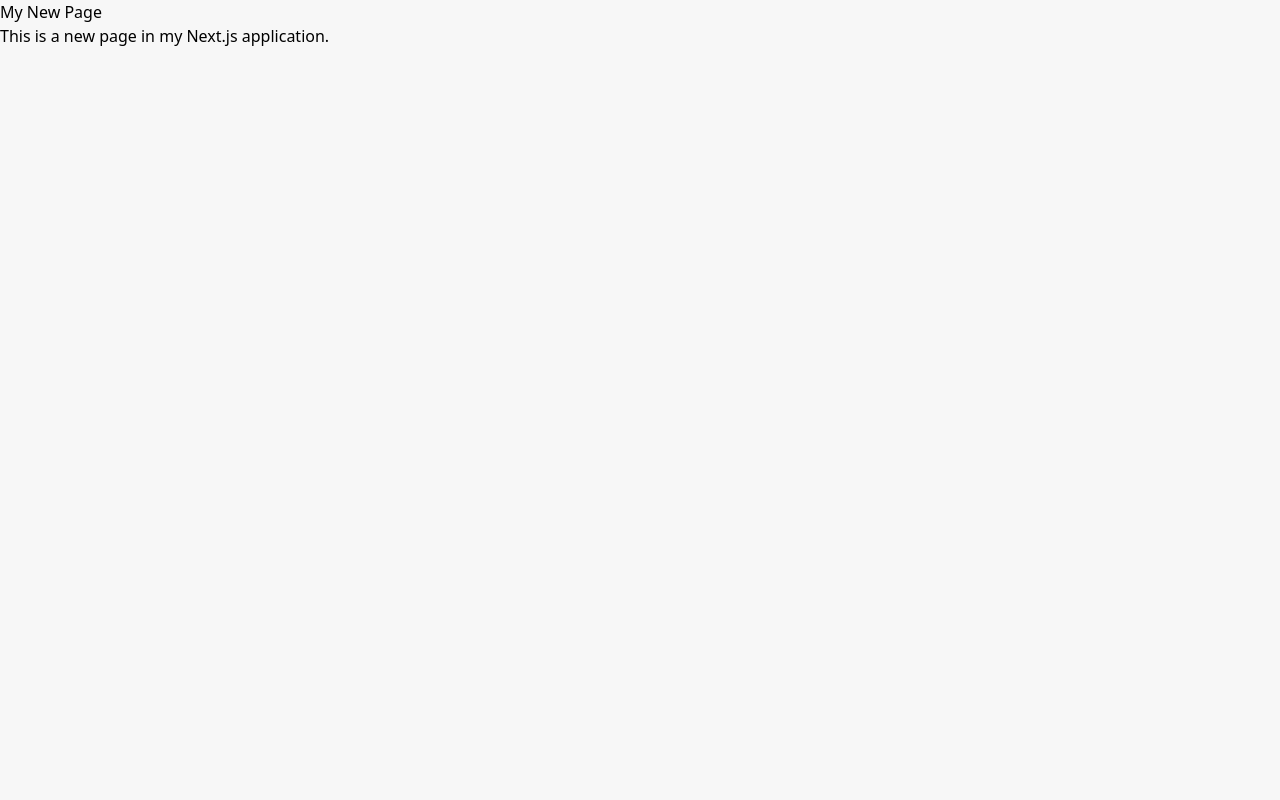
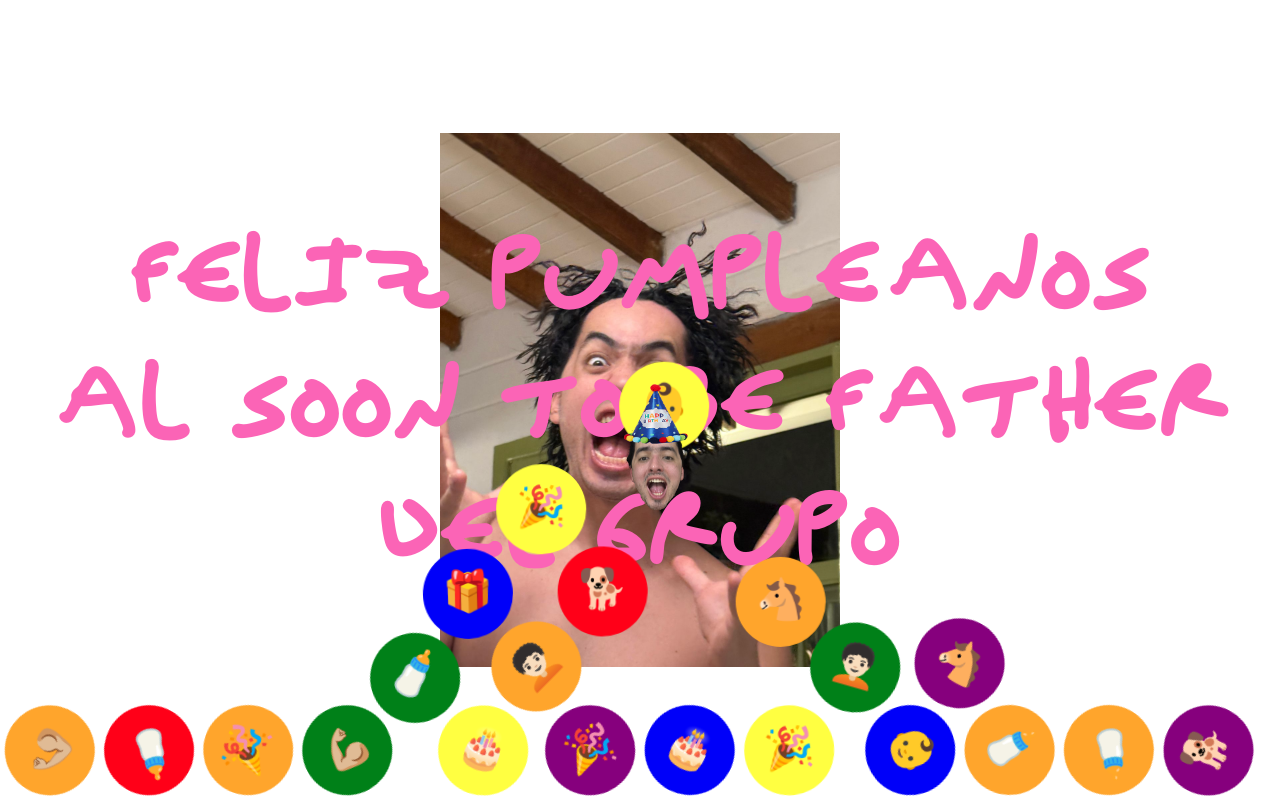
Before and after one commit to camilo0o0o/portfolio, a Next.js app: page /donma in a window 1280 px wide. Built offline with nearby package versions, Linux system fonts and the light colour scheme; a web font is replaced by a local one.

Commit message:
Create birthday card

```diff
--- a/src/app/donma/page.tsx
+++ b/src/app/donma/page.tsx
@@ -1,8 +1,212 @@
+"use client";
+
+import { useEffect, useRef, useState } from 'react';
+import Matter from 'matter-js';
+import { mileins } from '@/app/fonts';
+
+const prideColors = [
+  '#FF0018', // Red
+  '#FFA52C', // Orange
+  '#FFFF41', // Yellow
+  '#008018', // Green
+  '#0000F9', // Blue
+  '#86007D'  // Purple
+];
+
+const emojis = [
+  '🎂', // birthday cake
+  '🎈', // balloon
+  '🎉', // party popper
+  '🧑🏻‍🦱', // confetti
+  '🎁', // gift
+  '👶', // baby
+  '🍼', // baby bottle
+  '🐴', // heart with ribbon
+  '🐕', // sparkles
+  '💪🏼', // glowing star
+];
+
 export default function Donma() {
-    return (
-      <div>
-        <h1>My New Page</h1>
-        <p>This is a new page in my Next.js application.</p>
+  const containerRef = useRef<HTMLDivElement>(null);
+  const engineRef = useRef<Matter.Engine | null>(null);
+  const mousePositionRef = useRef({ x: 0, y: 0 });
+  const [cursorPos, setCursorPos] = useState({ x: 0, y: 0 });
+
+  useEffect(() => {
+    // Set initial cursor position to center of screen
+    setCursorPos({
+      x: window.innerWidth / 2,
+      y: window.innerHeight / 2
+    });
+  }, []);
+
+  useEffect(() => {
+    if (!containerRef.current) return;
+
+    // Create engine
+    const engine = Matter.Engine.create();
+    engineRef.current = engine;
+
+    // Get container dimensions
+    const container = containerRef.current;
+    const cw = container.clientWidth;
+    const ch = container.clientHeight;
+
+    // Set initial mouse position to center
+    mousePositionRef.current = { x: cw / 2, y: ch / 2 };
+    setCursorPos({ x: cw / 2, y: ch / 2 });
+
+    const render = Matter.Render.create({
+      element: container,
+      engine: engine,
+      options: {
+        width: cw,
+        height: ch,
+        wireframes: false,
+        background: 'transparent'
+      }
+    });
+
+    // Create a canvas element for emoji rendering
+    const emojiCanvas = document.createElement('canvas');
+    const emojiCtx = emojiCanvas.getContext('2d');
+    emojiCanvas.width = 100;  // Size for the emoji texture
+    emojiCanvas.height = 100;
+
+    // Function to create emoji texture
+    const createEmojiTexture = (emoji: string, color: string) => {
+      if (!emojiCtx) return '';
+
+      // Clear the canvas
+      emojiCtx.clearRect(0, 0, 100, 100);
+
+      // Draw the colored circle
+      emojiCtx.beginPath();
+      emojiCtx.arc(50, 50, 45, 0, Math.PI * 2);
+      emojiCtx.fillStyle = color;
+      emojiCtx.fill();
+
+      // Draw the emoji
+      emojiCtx.font = '40px Arial';
+      emojiCtx.textAlign = 'center';
+      emojiCtx.textBaseline = 'middle';
+      emojiCtx.fillText(emoji, 50, 50);
+
+      return emojiCanvas.toDataURL();
+    };
+
+    // Add walls
+    Matter.World.add(engine.world, [
+      Matter.Bodies.rectangle(cw / 2, -10, cw, 20, {
+        isStatic: true,
+        render: { fillStyle: '#f7f7f7' }
+      }),
+      Matter.Bodies.rectangle(-10, ch / 2, 20, ch, {
+        isStatic: true,
+        render: { fillStyle: '#f7f7f7' }
+      }),
+      Matter.Bodies.rectangle(cw / 2, ch + 10, cw, 20, {
+        isStatic: true,
+        render: { fillStyle: '#f7f7f7' }
+      }),
+      Matter.Bodies.rectangle(cw + 10, ch / 2, 20, ch, {
+        isStatic: true,
+        render: { fillStyle: '#f7f7f7' }
+      })
+    ]);
+
+    // Track mouse position
+    const handleMouseMove = (e: MouseEvent) => {
+      const rect = container.getBoundingClientRect();
+      const x = e.clientX - rect.left;
+      const y = e.clientY - rect.top;
+      mousePositionRef.current = { x, y };
+      setCursorPos({ x, y });
+    };
+
+    container.addEventListener('mousemove', handleMouseMove);
+
+    // Function to create a ball at mouse position
+    const createBall = () => {
+      // Check if we've reached the limit
+      if (engine.world.bodies.length - 4 >= 200) { // -4 for the walls
+        const oldestBall = engine.world.bodies[4]; // Skip the 4 walls
+        Matter.World.remove(engine.world, oldestBall);
+      }
+
+      const randomColor = prideColors[Math.floor(Math.random() * prideColors.length)];
+      const randomEmoji = emojis[Math.floor(Math.random() * emojis.length)];
+      const emojiTexture = createEmojiTexture(randomEmoji, randomColor);
+
+      const ball = Matter.Bodies.circle(
+        mousePositionRef.current.x,
+        mousePositionRef.current.y,
+        50,
+        {
+          mass: 10,
+          friction: 0.005,
+          render: {
+            fillStyle: 'transparent',
+            sprite: {
+              texture: emojiTexture,
+              xScale: 1,
+              yScale: 1
+            }
+          }
+        }
+      );
+
+      Matter.World.add(engine.world, [ball]);
+    };
+
+    // Start the engine and renderer
+    Matter.Runner.run(Matter.Runner.create(), engine);
+    Matter.Render.run(render);
+
+    // Set interval to create balls every second
+    const intervalId = setInterval(createBall, 250);
+
+    // Cleanup function
+    return () => {
+      clearInterval(intervalId);
+      container.removeEventListener('mousemove', handleMouseMove);
+      Matter.Render.stop(render);
+      Matter.Engine.clear(engine);
+      engineRef.current = null;
+      if (render.canvas) {
+        render.canvas.remove();
+      }
+    };
+  }, []); // Empty dependency array as we want this to run once
+
+  return (
+    <div className="w-full h-screen overflow-hidden bg-white relative">
+      <div className="absolute inset-0 flex flex-col items-center justify-center">
+        <img
+          src="/images/projects/donma.png"
+          alt="Donma Background"
+          className="max-w-[400px] w-full h-auto object-contain"
+        />
+        <h1 className={`${mileins.className} absolute text-9xl font-bold text-pink-400 text-center max-w-[1200px]`}>
+        FELIZ PUMPLEANOS AL SOON TO BE FATHER DEL GRUPO
+        </h1>
       </div>
-    );
-  }
+      <div
+        ref={containerRef}
+        className="w-full h-full cursor-none relative z-10"
+        style={{ cursor: 'none' }}
+      >
+        <div
+          className="fixed w-16 h-auto pointer-events-none flex items-center justify-center text-2xl"
+          style={{
+            left: cursorPos.x - 16,
+            top: cursorPos.y - 16,
+            userSelect: 'none'
+          }}
+        >
+          <img src="/images/projects/cursor.png" alt="Donma" className="w-full h-full" />
+        </div>
+      </div>
+    </div>
+  );
+}
```
Also changed, not shown: public/images/projects/cursor.png (added), public/images/projects/donma.png (added).
